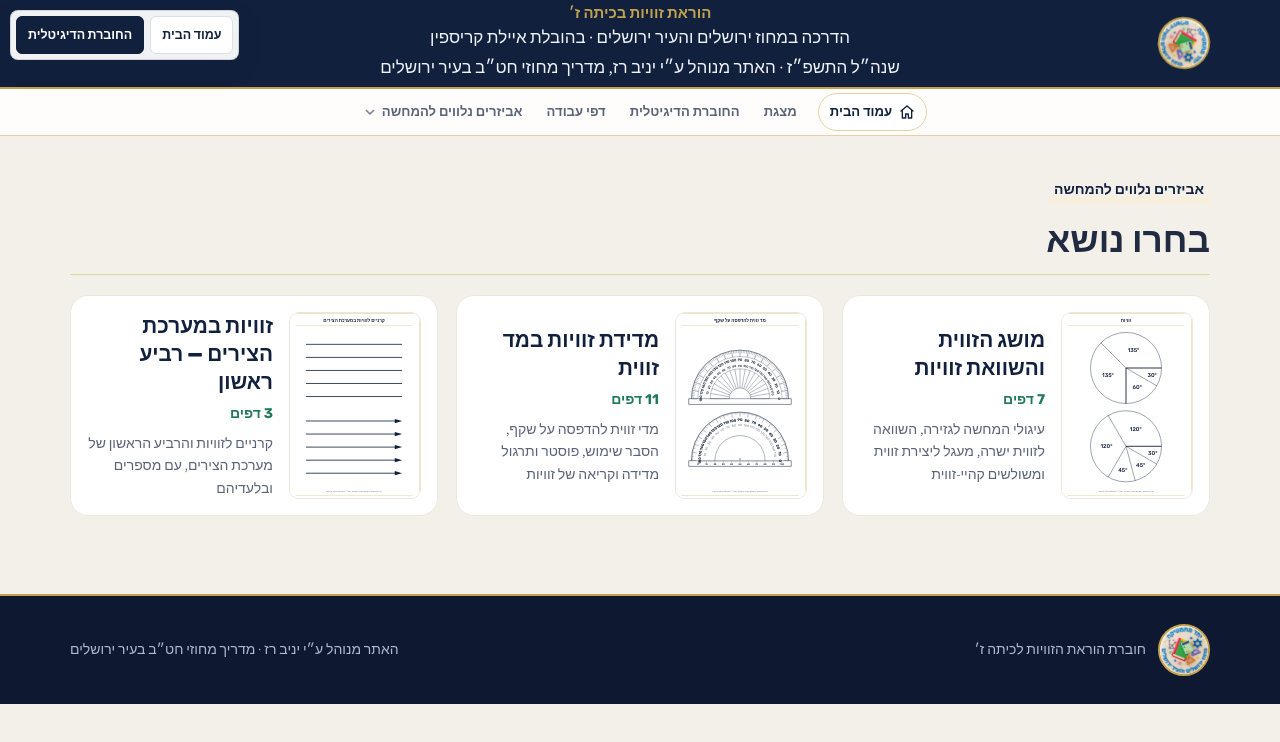
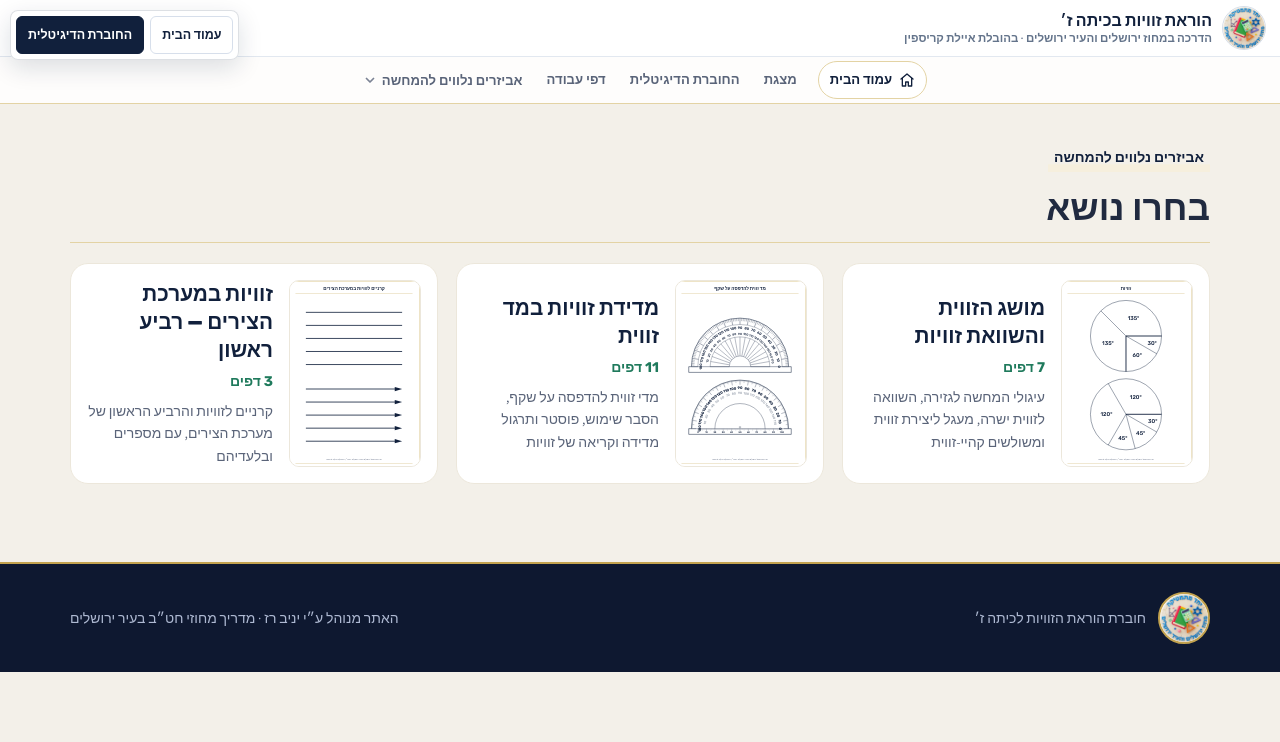
Before and after one commit to yanivmizrachiy/zaviyot-next-20260902-062445, a Next.js app: page /hamchashot in a window 1280 px wide. Shown: the top 742 px of the page. Built offline with nearby package versions, Linux system fonts and the light colour scheme.

Commit message:
Use compact app-style branding header

```diff
--- a/src/components/TopBar.tsx
+++ b/src/components/TopBar.tsx
@@ -1,25 +1,26 @@
 import Image from "next/image";
+import styles from "./TopBar.module.css";
 
 export function TopBar() {
   return (
-    <header className="topbar">
-      <div className="container topbar__inner">
-        <span className="topbar__logobox">
+    <header className={styles.topbar}>
+      <div className={styles.inner}>
+        <span className={styles.logoBox}>
           <Image
-            className="topbar__logo"
+            className={styles.logo}
             src="/logo.png"
             alt="יחידת מתמטיקה — מחוז ירושלים והעיר ירושלים"
-            width={220}
-            height={220}
-            sizes="(max-width: 760px) 42px, 52px"
+            width={88}
+            height={88}
+            sizes="(max-width: 760px) 38px, 44px"
             quality={90}
             priority
           />
         </span>
-        <div className="topbar__text">
-          <span className="topbar__lead">הוראת זוויות בכיתה ז׳</span>
-          <span className="topbar__subtitle">הדרכה במחוז ירושלים והעיר ירושלים · בהובלת איילת קריספין</span>
-          <span className="topbar__meta">שנה״ל התשפ״ז · האתר מנוהל ע״י יניב רז, מדריך מחוזי חט״ב בעיר ירושלים</span>
+        <div className={styles.text}>
+          <span className={styles.title}>הוראת זוויות בכיתה ז׳</span>
+          <span className={styles.subtitle}>הדרכה במחוז ירושלים והעיר ירושלים · בהובלת איילת קריספין</span>
+          <span className={styles.meta}>שנה״ל התשפ״ז · האתר מנוהל ע״י יניב רז, מדריך מחוזי חט״ב בעיר ירושלים</span>
         </div>
       </div>
     </header>
```
